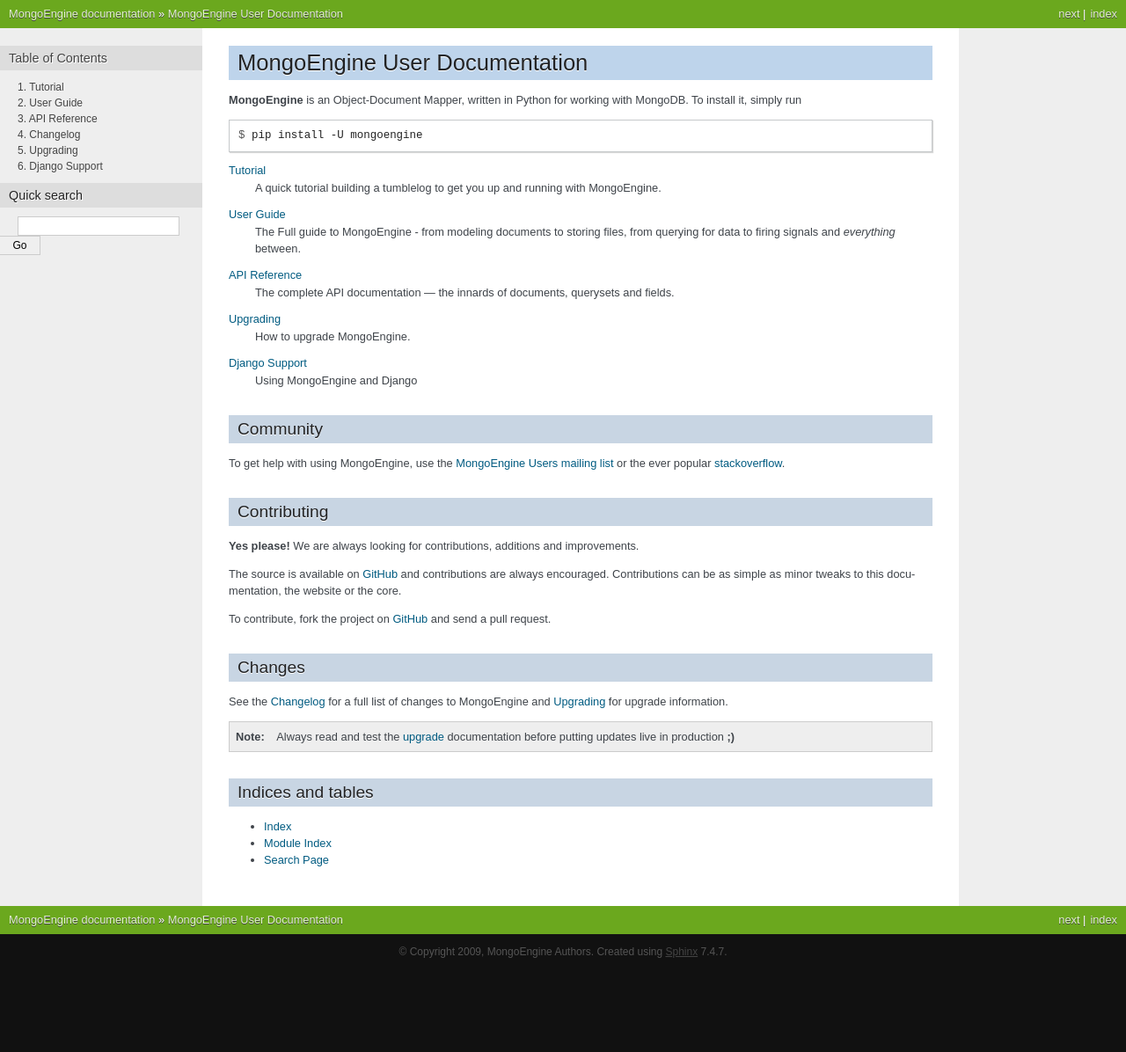
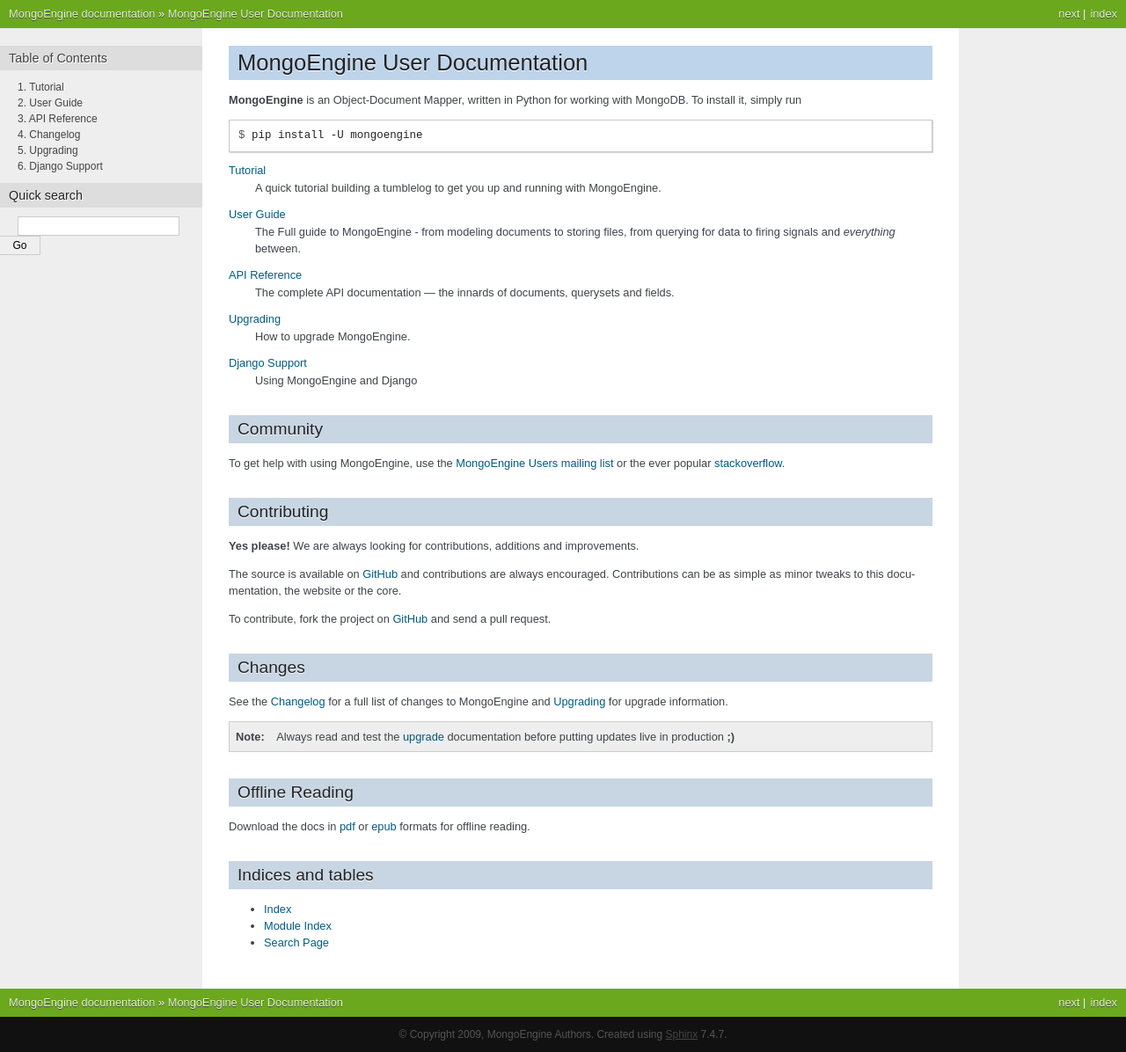
Before and after one commit to MongoEngine/mongoengine, a Sphinx documentation site: the page built from docs/index.rst, in a window 1280 px wide. Shown: the whole page at 88% size. Built offline with Sphinx 7.4.7, drawn with Linux system fonts in a browser that asks for light colours; the version number could not be read and is left out; before the commit the page ends 1102 px from its top, so only the background shows below that.

Commit message:
Added offline docs links

```diff
--- a/docs/index.rst
+++ b/docs/index.rst
@@ -55,6 +55,14 @@ See the :doc:`changelog` for a full list of changes to MongoEngine and
 .. note::  Always read and test the `upgrade <upgrade>`_ documentation before
     putting updates live in production **;)**
 
+Offline Reading
+---------------
+
+Download the docs in `pdf <https://media.readthedocs.org/pdf/mongoengine-odm/latest/mongoengine-odm.pdf>`_
+or `epub <https://media.readthedocs.org/epub/mongoengine-odm/latest/mongoengine-odm.epub>`_
+formats for offline reading.
+
+
 .. toctree::
     :maxdepth: 1
     :numbered:
```
